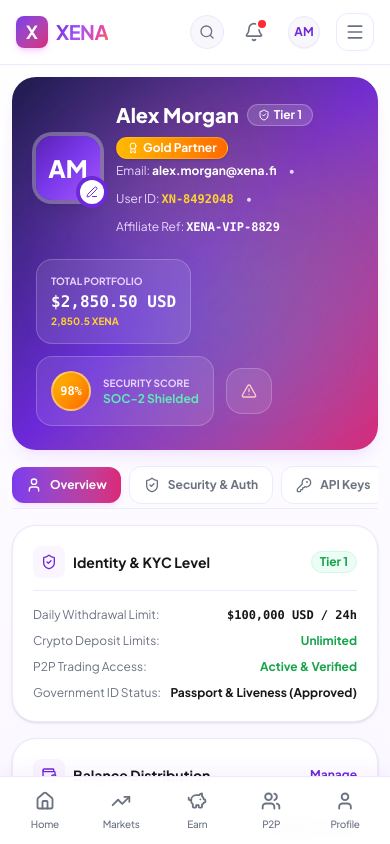
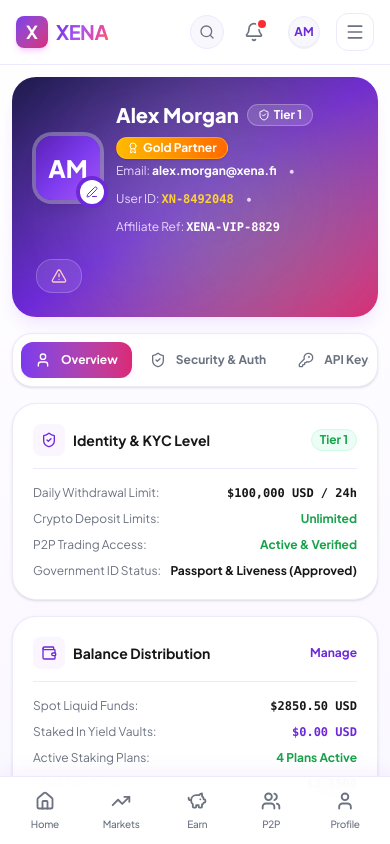
Before and after one commit to blessedfrancis509-cell/investment123, a React (Vite) app: page / in a window 390 px wide. Both pictures are taken after a click on the button "Security Center". Shown: the top 844 px of the page. Built offline with nearby package versions, Linux system fonts and the light colour scheme.

Commit message:
Profile redesign: remove portfolio/security-score pills, list-based section nav, cleaner mobile layout

```diff
--- a/src/pages/ProfilePage.tsx
+++ b/src/pages/ProfilePage.tsx
@@ -193,8 +193,6 @@
   const [tradeNotifications, setTradeNotifications] = useState(true);
   const [marketingUpdates, setMarketingUpdates] = useState(false);
 
-  const totalXenaAmount = balances.totalXena ?? balances.totalBalance ?? (balances.availableXena + balances.investedXena);
-  const totalFiat = totalXenaAmount * balances.usdRate;
   const spotFiat = balances.availableXena * balances.usdRate;
   const investedFiat = balances.investedXena * balances.usdRate;
 
@@ -518,37 +516,14 @@
             </div>
           </div>
 
-          {/* Quick Balance & Security Rating Pills */}
-          <div className="flex flex-wrap items-center gap-3">
-            <div className="p-3.5 bg-white/10 rounded-2xl border border-white/20 backdrop-blur text-left">
-              <span className="text-[10px] uppercase font-bold text-purple-200 block">Total Portfolio</span>
-              <span className="text-base font-extrabold text-white font-mono">
-                ${totalFiat.toLocaleString('en-US', { minimumFractionDigits: 2 })} USD
-              </span>
-              <span className="text-[10px] text-amber-300 block font-bold">
-                {totalXenaAmount.toLocaleString()} XENA
-              </span>
-            </div>
-
-            <div className="p-3.5 bg-white/10 rounded-2xl border border-white/20 backdrop-blur flex items-center gap-3">
-              <div className="w-10 h-10 rounded-full bg-gradient-to-br from-amber-400 to-orange-500 border-2 border-white/40 flex items-center justify-center text-white font-extrabold text-xs font-mono shadow-inner">
-                98%
-              </div>
-              <div>
-                <span className="text-[10px] uppercase font-bold text-purple-200 block">Security Score</span>
-                <span className="text-xs font-bold text-emerald-300 block">SOC-2 Shielded</span>
-              </div>
-            </div>
-
             <button
               onClick={() => setShowFreezeModal(true)}
-              className="p-3.5 rounded-2xl bg-white/10 hover:bg-white/20 border border-white/20 text-red-200 text-xs font-bold flex items-center gap-1.5 transition-colors cursor-pointer backdrop-blur"
+              className="px-3.5 py-2 rounded-2xl bg-white/10 hover:bg-white/20 border border-white/20 text-red-200 text-xs font-bold flex items-center gap-1.5 transition-colors cursor-pointer backdrop-blur shrink-0 self-start sm:self-center"
               title="Emergency 1-Click Lockdown"
             >
               <AlertTriangle className="w-4 h-4" />
               <span className="hidden sm:inline">Emergency Freeze</span>
             </button>
-          </div>
         </div>
 
         {savedNotice && (
@@ -559,8 +534,11 @@
         )}
       </div>
 
-      {/* 2. Navigation Tabs for Profile Sections */}
-      <div className="flex items-center gap-2 overflow-x-auto pb-1 scrollbar-none border-b border-[#EDE9FE]">
+      {/* 2. Navigation List + Content */}
+      <div className="grid grid-cols-1 md:grid-cols-12 gap-4 items-start">
+        {/* Left: Vertical List */}
+        <div className="md:col-span-3 bg-white border border-[#EDE9FE] rounded-[20px] p-2 shadow-sm md:sticky md:top-20">
+          <nav className="flex md:flex-col gap-1 overflow-x-auto md:overflow-visible scrollbar-none md:p-1">
             {[
               { id: 'overview', label: 'Overview', icon: User },
               { id: 'security', label: 'Security & Auth', icon: ShieldCheck },
@@ -577,18 +555,23 @@
                 <button
                   key={tab.id}
                   onClick={() => setActiveSubTab(tab.id as any)}
-              className={`flex items-center gap-2 px-3.5 sm:px-4 py-2.5 rounded-xl text-xs font-bold whitespace-nowrap transition-all cursor-pointer ${
+                  className={`flex items-center gap-2.5 px-3.5 py-2.5 rounded-xl text-xs font-bold whitespace-nowrap transition-all cursor-pointer flex-1 md:flex-none ${
                     isActive
                       ? 'bg-gradient-to-r from-[#7C3AED] to-[#DB2777] text-white shadow-md shadow-fuchsia-200/50'
-                  : 'bg-white text-[#6B7280] hover:text-[#171717] border border-[#EDE9FE]'
+                      : 'text-[#6B7280] hover:text-[#171717] hover:bg-[#F8F7FC]'
                   }`}
                 >
-              <Icon className="w-4 h-4" />
+                  <Icon className="w-4 h-4 shrink-0" />
                   <span>{tab.label}</span>
+                  {isActive && <span className="ml-auto hidden md:block w-1.5 h-1.5 rounded-full bg-white" />}
                 </button>
               );
             })}
-      </div>
+          </nav>
+        </div>
+
+        {/* Right: Content */}
+        <div className="md:col-span-9 space-y-5">
 
       {/* 3. Tab Contents */}
 
@@ -2158,5 +2141,7 @@
         </div>
       )}
         </div>
+      </div>
+    </div>
   );
 };
```
Lines whose indentation alone changed are shown as unchanged.
